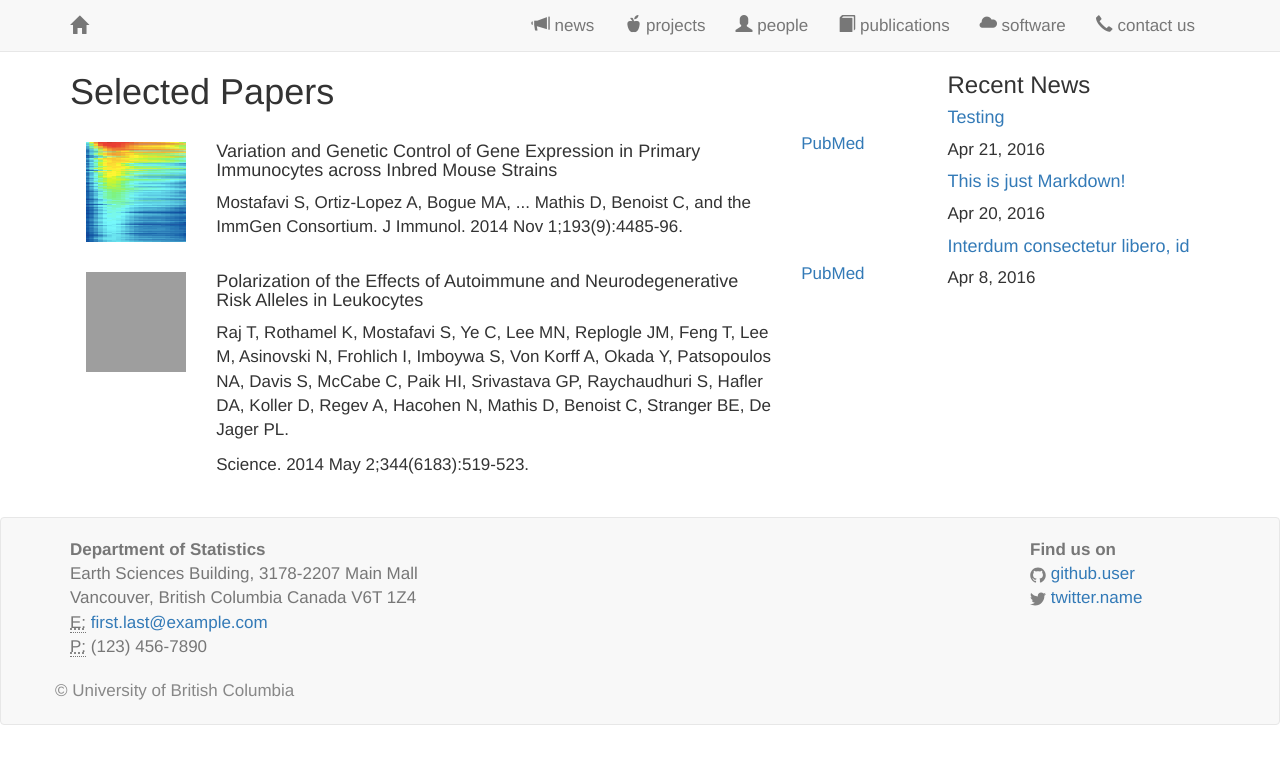
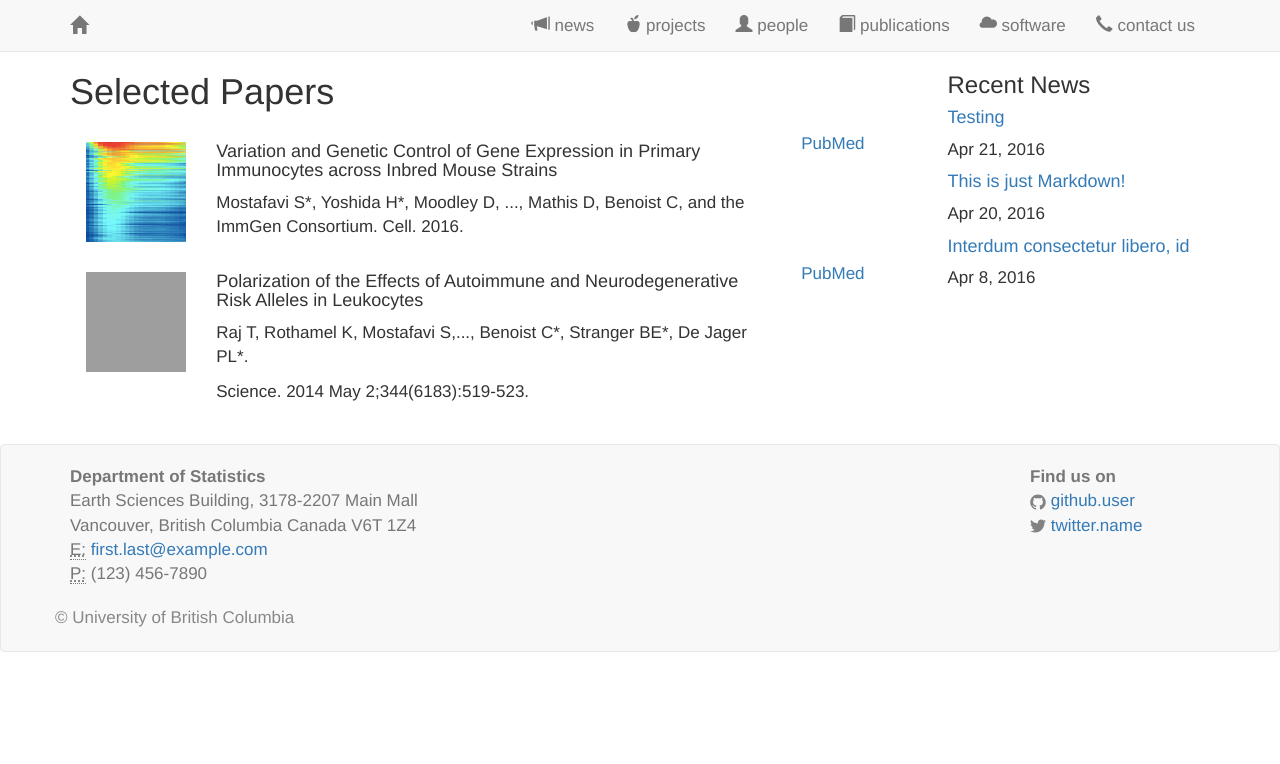
Before and after one commit to saramostafavi/saramostafavi.github.io, a Jekyll site: the page built from publications.html, in a window 1280 px wide, cut to the strip 0-764 px from the top of the page. Built offline with Jekyll 4.4.1, drawn with Linux system fonts in a browser that asks for light colours; nearby versions of some CDN libraries; a style sheet for code colours, icons or effects is not loaded; grey boxes are pictures that could not be loaded.

Commit message:
Update publications.yml

```diff
--- a/_data/publications.yml
+++ b/_data/publications.yml
@@ -2,19 +2,16 @@
 - title: >
     Variation and Genetic Control of Gene Expression in Primary Immunocytes across Inbred Mouse Strains
   author: >
-    Mostafavi S, Ortiz-Lopez A, Bogue MA, ... Mathis D, Benoist C, and the ImmGen Consortium. J Immunol. 2014 Nov 1;193(9):4485-96.
+    Mostafavi S*, Yoshida H*, Moodley D, ..., Mathis D, Benoist C, and the ImmGen Consortium. Cell. 2016.
   image: ../images/IFN_1.png
   repo:
     name: PubMed
-    url: http://www.ncbi.nlm.nih.gov/pubmed/25267973
+    url: http://www.ncbi.nlm.nih.gov/pubmed/?term=PMID%3A+26824662
 
 - title: >
     Polarization of the Effects of Autoimmune and Neurodegenerative Risk Alleles in Leukocytes
   author: >
-    Raj T, Rothamel K, Mostafavi S, Ye C, Lee MN, Replogle JM, Feng T, Lee M, Asinovski N,
-    Frohlich I, Imboywa S, Von Korff A, Okada Y, Patsopoulos NA, Davis S, McCabe C, Paik HI,
-    Srivastava GP, Raychaudhuri S, Hafler DA, Koller D, Regev A, Hacohen N, Mathis D, Benoist C,
-    Stranger BE, De Jager PL.
+    Raj T, Rothamel K, Mostafavi S,..., Benoist C*, Stranger BE*, De Jager PL*.
   where: "Science. 2014 May 2;344(6183):519-523."
   image: http://cbdm.hms.harvard.edu/assets/Publications/2014pub/ScienceIcon.png
   repo:
```
